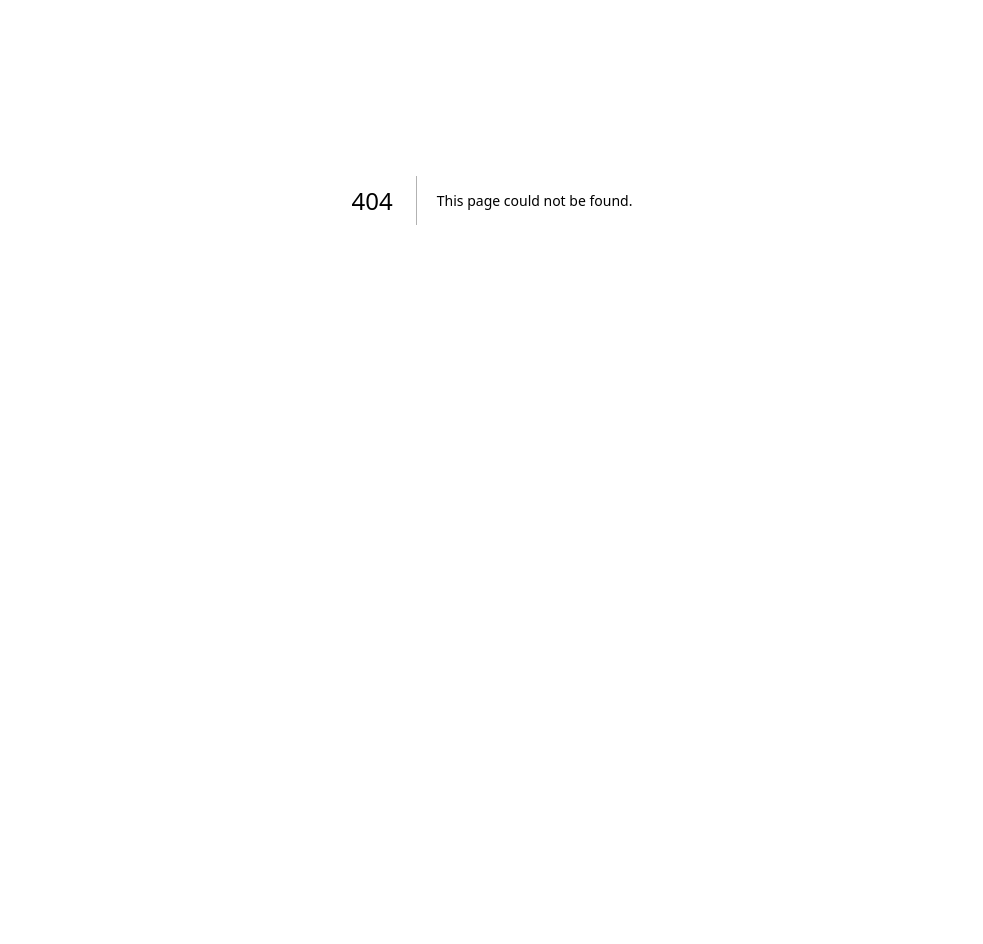
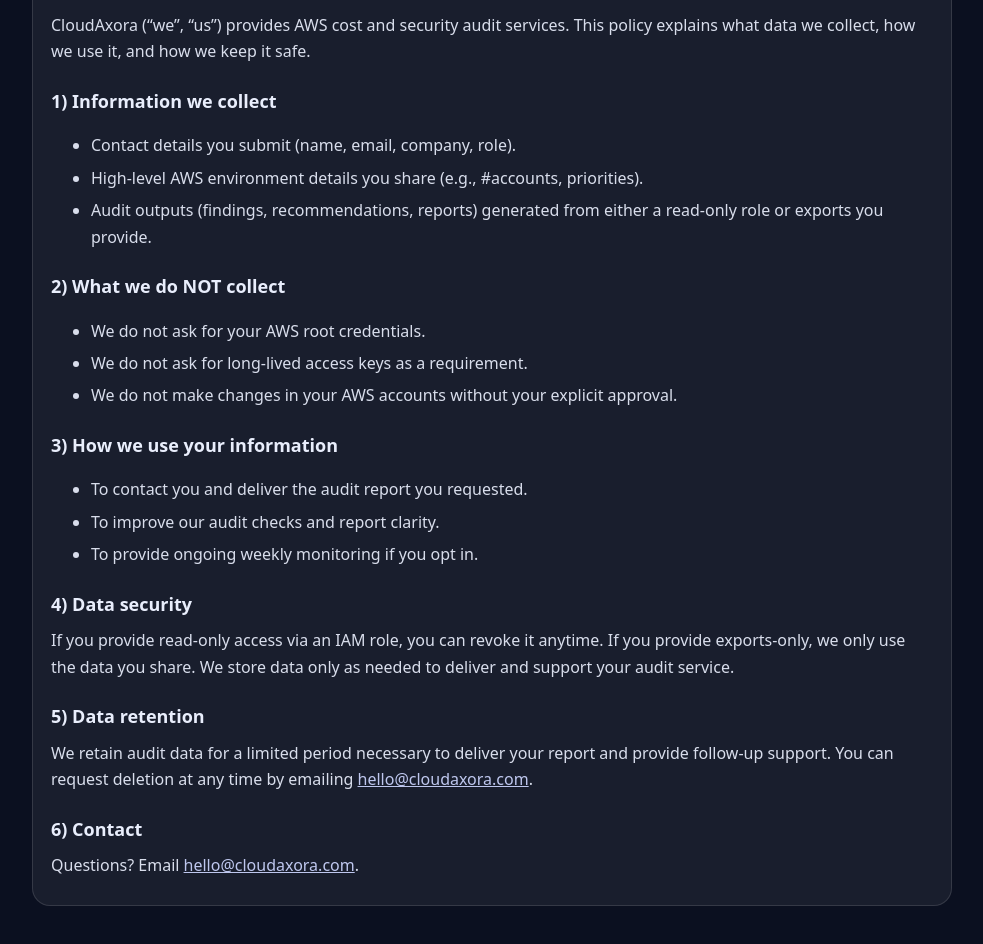
Before and after one commit to CloudAxora/cloudaxora-landing, a Next.js app: page /privacy in a window 1280 px wide. Before the commit this address had no page. Shown: the part 200-1144 px from the top of the page, without its empty margins (148-1131 px from the left). Before the commit the page ends 800 px from the top, so only its background shows below. Built offline with nearby package versions, Linux system fonts and the light colour scheme.

Commit message:
Add privacy page

```diff
--- /dev/null
+++ b/app/privacy/page.js
@@ -0,0 +1,94 @@
+export const metadata = {
+  title: "Privacy Policy - CloudAxora",
+  description: "Privacy Policy for CloudAxora."
+};
+
+const wrap = {
+  minHeight: "100vh",
+  background: "#0b1020",
+  color: "#e9eefc",
+};
+
+const container = {
+  maxWidth: 920,
+  margin: "0 auto",
+  padding: "48px 20px",
+  lineHeight: 1.65,
+};
+
+const card = {
+  background: "rgba(255,255,255,0.06)",
+  border: "1px solid rgba(255,255,255,0.12)",
+  borderRadius: 18,
+  padding: 18,
+};
+
+const h1 = { margin: "0 0 10px", fontSize: 34, fontWeight: 900 };
+const h2 = { margin: "22px 0 8px", fontSize: 18, fontWeight: 800 };
+const p = { margin: "8px 0", opacity: 0.92 };
+const li = { margin: "6px 0", opacity: 0.92 };
+
+export default function PrivacyPage() {
+  return (
+    <div style={wrap}>
+      <div style={container}>
+        <div style={{ display: "flex", justifyContent: "space-between", alignItems: "center", marginBottom: 18 }}>
+          <div style={{ fontWeight: 900, letterSpacing: 0.3 }}>CloudAxora</div>
+          <a href="/" style={{ color: "#cdd6ff", textDecoration: "none", fontWeight: 700 }}>← Back</a>
+        </div>
+
+        <div style={card}>
+          <h1 style={h1}>Privacy Policy</h1>
+          <p style={p}>Effective date: {new Date().toISOString().slice(0, 10)}</p>
+
+          <p style={p}>
+            CloudAxora (“we”, “us”) provides AWS cost and security audit services. This policy explains what data we collect,
+            how we use it, and how we keep it safe.
+          </p>
+
+          <h2 style={h2}>1) Information we collect</h2>
+          <ul>
+            <li style={li}>Contact details you submit (name, email, company, role).</li>
+            <li style={li}>High-level AWS environment details you share (e.g., #accounts, priorities).</li>
+            <li style={li}>
+              Audit outputs (findings, recommendations, reports) generated from either a read-only role or exports you provide.
+            </li>
+          </ul>
+
+          <h2 style={h2}>2) What we do NOT collect</h2>
+          <ul>
+            <li style={li}>We do not ask for your AWS root credentials.</li>
+            <li style={li}>We do not ask for long-lived access keys as a requirement.</li>
+            <li style={li}>We do not make changes in your AWS accounts without your explicit approval.</li>
+          </ul>
+
+          <h2 style={h2}>3) How we use your information</h2>
+          <ul>
+            <li style={li}>To contact you and deliver the audit report you requested.</li>
+            <li style={li}>To improve our audit checks and report clarity.</li>
+            <li style={li}>To provide ongoing weekly monitoring if you opt in.</li>
+          </ul>
+
+          <h2 style={h2}>4) Data security</h2>
+          <p style={p}>
+            If you provide read-only access via an IAM role, you can revoke it anytime. If you provide exports-only,
+            we only use the data you share. We store data only as needed to deliver and support your audit service.
+          </p>
+
+          <h2 style={h2}>5) Data retention</h2>
+          <p style={p}>
+            We retain audit data for a limited period necessary to deliver your report and provide follow-up support.
+            You can request deletion at any time by emailing{" "}
+            <a style={{ color: "#cdd6ff" }} href="mailto:hello@cloudaxora.com">hello@cloudaxora.com</a>.
+          </p>
+
+          <h2 style={h2}>6) Contact</h2>
+          <p style={p}>
+            Questions? Email{" "}
+            <a style={{ color: "#cdd6ff" }} href="mailto:hello@cloudaxora.com">hello@cloudaxora.com</a>.
+          </p>
+        </div>
+      </div>
+    </div>
+  );
+}
```
